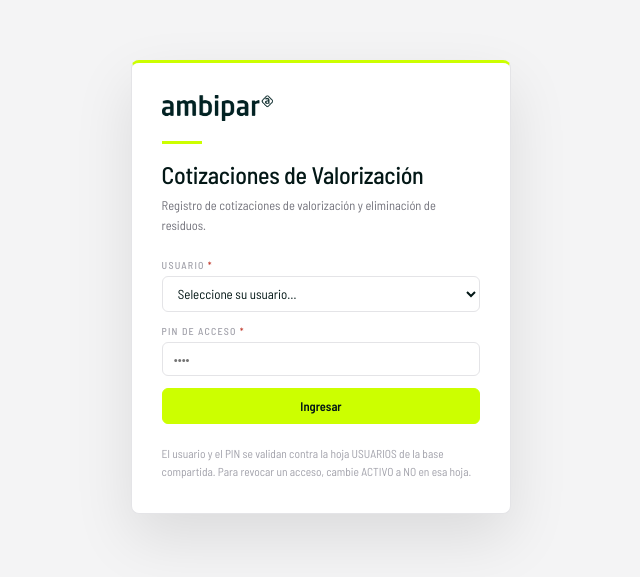
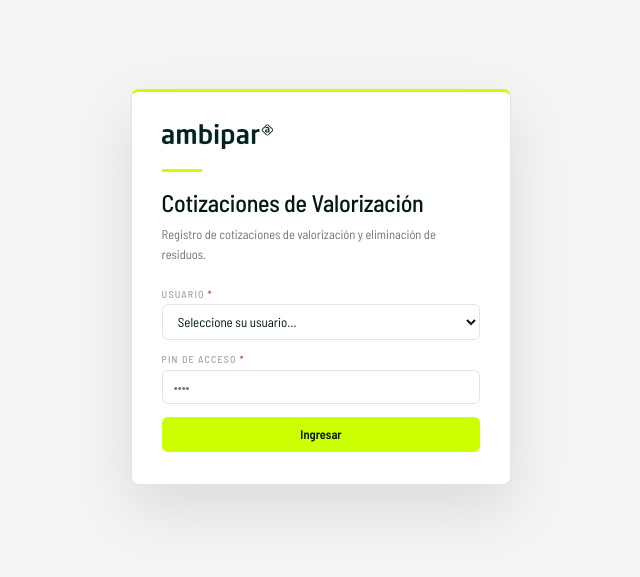
Before and after one commit to pamela-camposg/cotizaciones-valorizacion, a React (Vite) app: page / in a window 1280 px wide. Shown: the part 113-690 px from the top of the page, without its empty margins (319-959 px from the left). Built offline with nearby package versions, Linux system fonts and the light colour scheme.

Commit message:
Remove validation instructions from login form
Removed instructions about user and PIN validation from the login form.

```diff
--- a/src/App.jsx
+++ b/src/App.jsx
@@ -201,10 +201,6 @@
           {cargando ? 'Verificando…' : 'Ingresar'}
         </button>
 
-        <p className="login-pie">
-          El usuario y el PIN se validan contra la hoja USUARIOS de la base compartida.
-          Para revocar un acceso, cambie ACTIVO a NO en esa hoja.
-        </p>
       </form>
     </div>
   );
```
